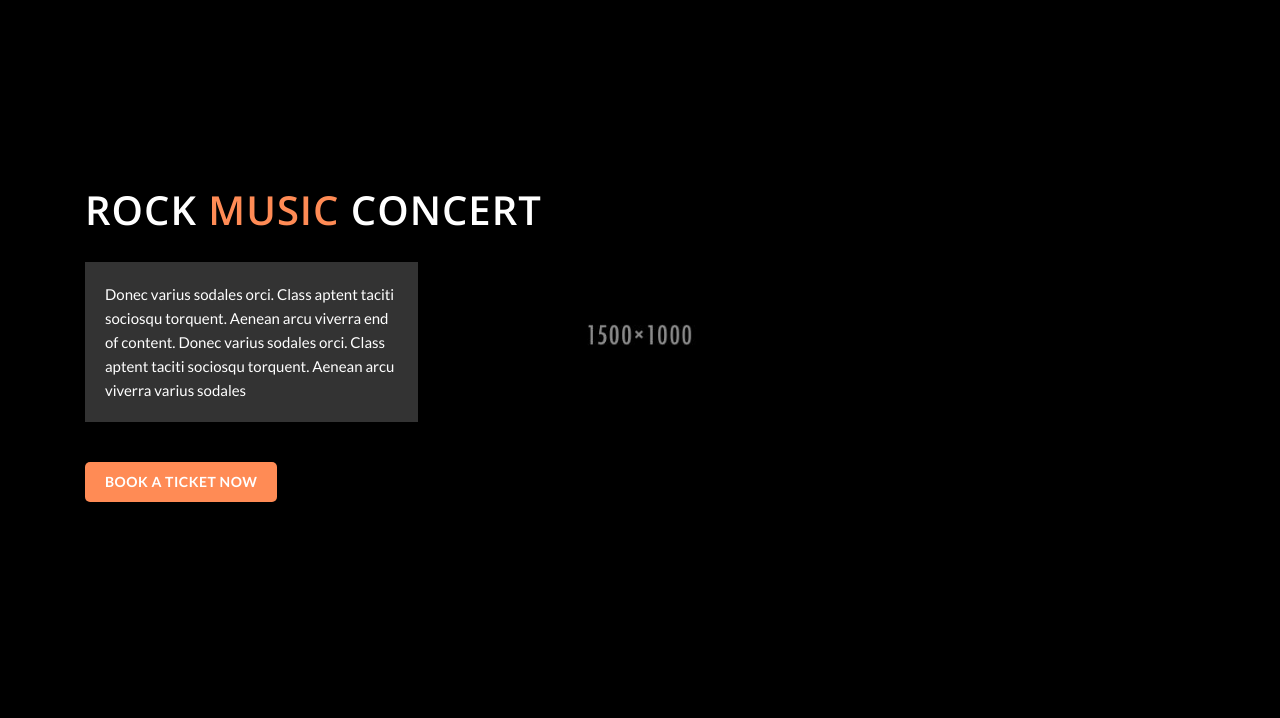
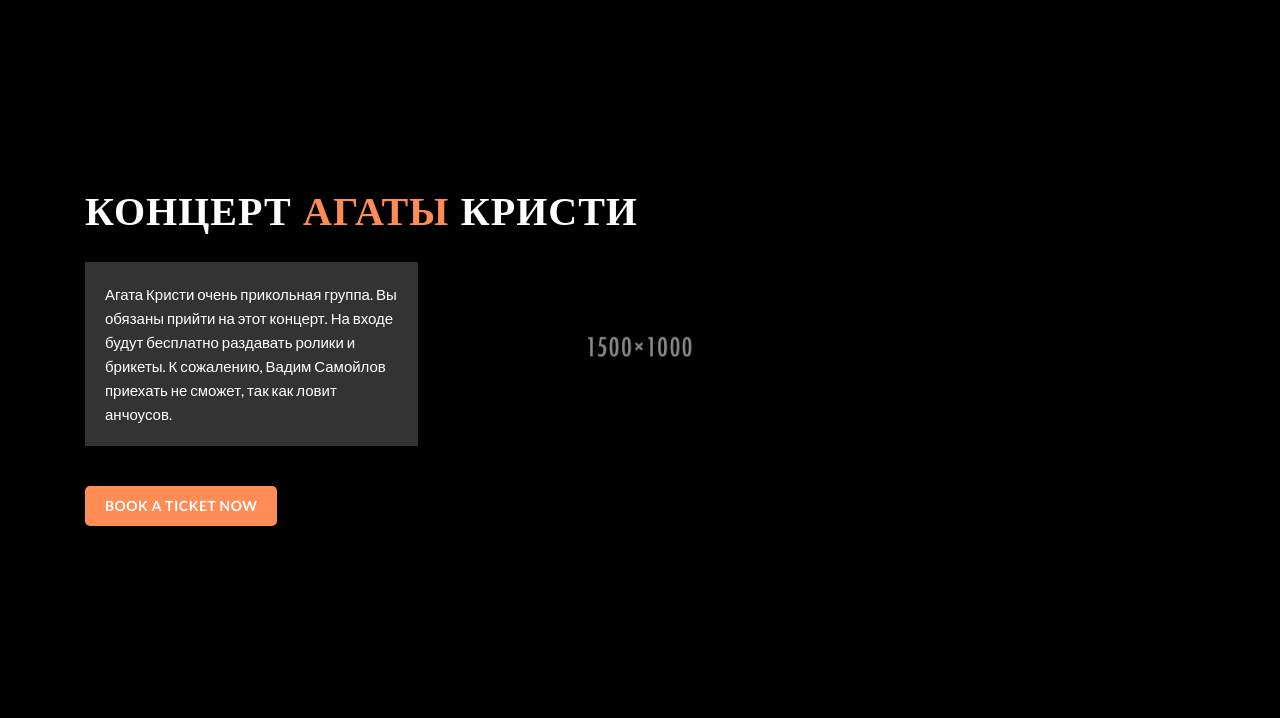
Before and after one commit to kaetchka/Agatha-Christie1, a plain HTML site: page index.html in a window 1280 px wide. Shown: the part 82-800 px from the top of the page. Drawn offline with nearby package versions, Linux system fonts and the light colour scheme.

Commit message:
Update index.html

```diff
--- a/index.html
+++ b/index.html
@@ -70,9 +70,9 @@
 			<header class="header-image-4" id="home">
 				<div class="container">
 					<div class="col-xs-12 col-sm-12 header-div-4 text-left">
-						<h2>Rock <span>Music</span> Concert</h2>
-						<p>Donec varius sodales orci. Class aptent taciti sociosqu torquent.  Aenean arcu viverra end of content.
-							Donec varius sodales orci. Class aptent taciti sociosqu torquent. Aenean arcu viverra varius sodales</p>
+						<h2>Концерт <span>Агаты</span> Кристи</h2>
+						<p>Агата Кристи очень прикольная группа. Вы обязаны прийти на этот концерт. На входе будут бесплатно раздавать ролики и брикеты.
+							К сожалению, Вадим Самойлов приехать не сможет, так как ловит анчоусов.</p>
 						<button type="submit" class="btn-4">Book A Ticket Now</button>
 					</div>
 				</div>
```
